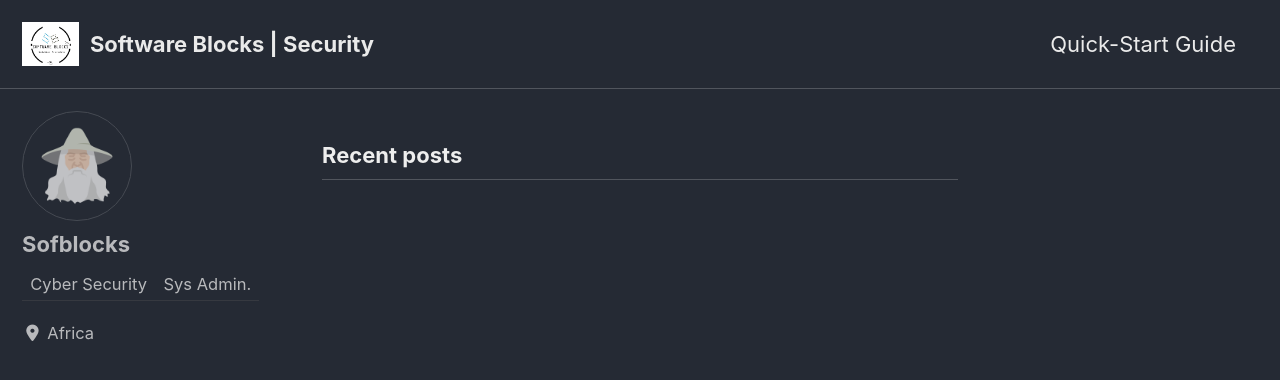
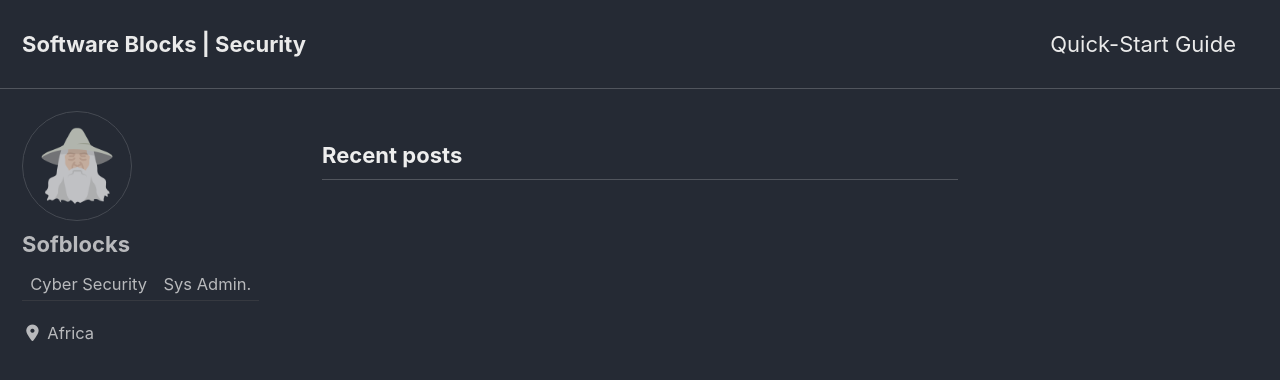
Before and after one commit to sofblocks/sofblocks.github.io, a Jekyll site: the page built from index.html, in a window 1280 px wide and 900 px high. Shown: the top 380 px of the window. Built offline with Jekyll 4.4.1, drawn with Linux system fonts in a browser that asks for light colours; cached includes are drawn as plain includes; nearby versions of some CDN libraries; the list of posts is cut into pages by our own code.

Commit message:
Update _config.yml

```diff
--- a/_config.yml
+++ b/_config.yml
@@ -25,7 +25,7 @@
 baseurl                  : # the subpath of your site, e.g. "/blog"
 repository               : "sofblocks/sofblocks.github.io" # GitHub username/repo-name e.g. "mmistakes/minimal-mistakes"
 teaser                   : # path of fallback teaser image, e.g. "/assets/images/500x300.png"
-logo                     : "/assets/images/88x88.png" # path of logo image to display in the masthead, e.g. "/assets/images/88x88.png"
+logo                     : # path of logo image to display in the masthead, e.g. "/assets/images/88x88.png"
 masthead_title           : "Software Blocks | Security " # overrides the website title displayed in the masthead, use " " for no title
 # breadcrumbs            : false # true, false (default)
 words_per_minute         : 200
```
